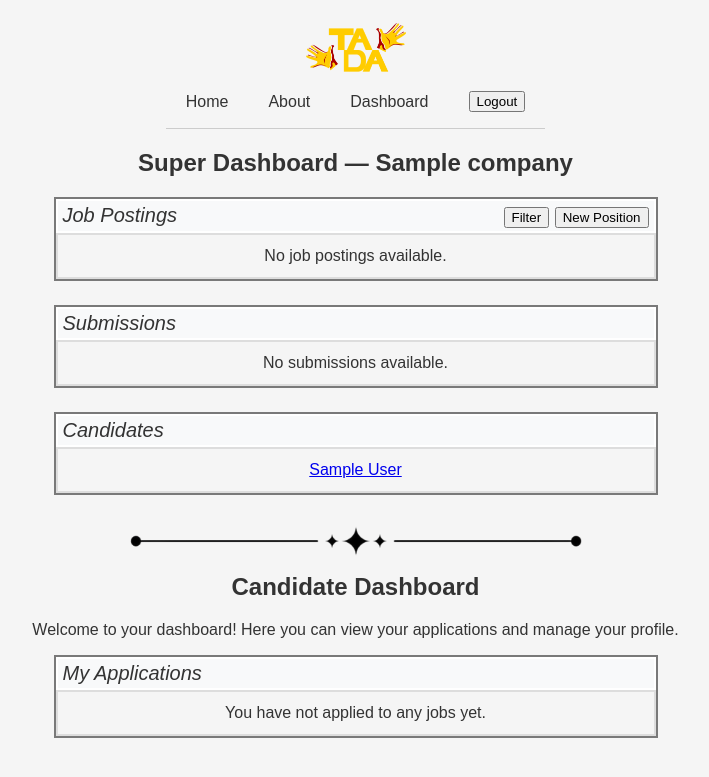
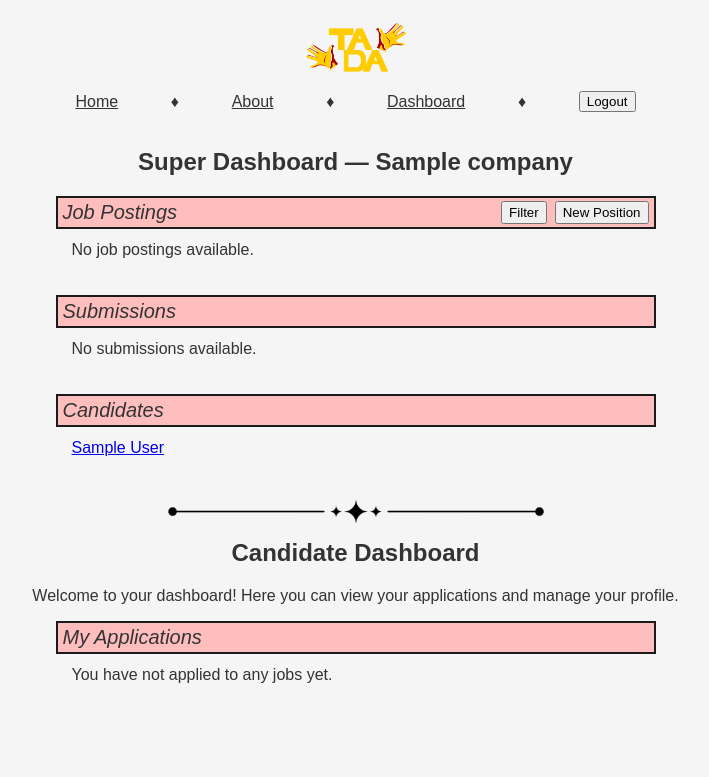
Before and after one commit to CrunchyToothpicks100/TADA, a Django app: page /dashboard/ in a window 1280 px wide. Shown: the top 777 px of the page, without its empty margins (277-986 px from the left). Run offline with Django 5.2, Linux system fonts and the light colour scheme; a user stored in the database is signed in; tables that the repository leaves empty hold one stand-in row (values such as "Sample post"); data that the repository does not hold is empty.

Commit message:
Added extra CSS and fancy line breaks

```diff
--- a/base/static/css/styles.css
+++ b/base/static/css/styles.css
@@ -20,23 +20,23 @@ h2, h1 {
 }
 
 .line-break {
-    width: min(600px, 100%);
+    width: min(500px, 77vw);
 }
 
 /* ── Navigation bar ───────────────────────────────── */
 .navbar {
-    border-bottom: 1px solid #ccc;
     padding: 16px 0;
 }
 
 .nav-list {
+    width: min(600px, 92vw);
     display: flex;
     flex-direction: row;
     align-items: center;
     list-style: none;
     padding: 0;
-    margin: 0;
-    justify-content: space-around;
+    margin: 0 auto;
+    justify-content: space-between;
 }
 
 .nav-list li {
@@ -44,13 +44,13 @@ h2, h1 {
 }
 
 .nav-list a {
-    text-decoration: none;
+    text-decoration: underline;
     color: #333;
     font-weight: 500;
 }
 
 .nav-list a:hover {
-    text-decoration: underline;
+    color: #ff0000;
 }
 
 /* ── Shared page layout ───────────────────────────── */
@@ -63,56 +63,53 @@ h2, h1 {
     width: min(600px, 92vw);
     display: flex;
     flex-direction: column;
-    border: 2px solid #797979;
     margin: 0 auto 24px auto;
 }
 
 .card-header {
-    background-color: #f8f9fa;
-    border: 2px solid #fff;
+    border: 2px solid #1b1b1b;
+    background-color: #ffbebe;
+    display: flex;
+    flex-direction: column;
+}
+
+.card-header .row-1 {
     font-size: 1.25em;
     font-style: italic;
     padding: 3px 5px;
     display: flex;
+    flex-direction: row;
     justify-content: space-between;
 }
 
-/* ── Card sub-header (filter panel) ──────────────── */
-.card-header-2 {
-    background-color: #eef0f2;
-    border-top: 1px solid #ddd;
-    border-bottom: 1px solid #ddd;
-    padding: 8px 10px;
-    display: flex;
-    flex-wrap: wrap;
-    gap: 16px;
-    align-items: center;
+.card-header .row-2 {
     font-size: 0.9em;
     font-style: normal;
+    padding: 3px 5px;
+    display: flex;
+    flex-direction: row;
+    justify-content: space-between;
 }
 
 /* ── List groups ──────────────────────────────────── */
 .list-group {
+    display: flex;
+    flex-direction: column;
     margin-bottom: 0;
+    gap: 5px;
+}
+
+.list-group * {
+    text-align: left;
 }
 
 .list-group .list-group-item {
-    border-inline: 2px solid #ddd;
     padding: 12px 16px;
     list-style-type: none;
 }
 
-.list-group .list-group-item:first-child {
-    border-top: 2px solid #ddd;
-}
-
-
 .list-group .list-group-item:first-child h3 {
-    margin-top: 0;
-}
-
-.list-group .list-group-item:last-child {
-    border-bottom: 2px solid #ddd;
+    margin-top: 5px;
 }
 
 /* ── Company selector ─────────────────────────────── */
--- a/base/templates/about.html
+++ b/base/templates/about.html
@@ -1,13 +1,16 @@
 {% extends 'master.html' %}
 
 {% block title %}
-  TADA - About Us
+    TADA - About Us
 {% endblock %}
 
 {% block style %}
 {% endblock %}
 
+{% load static %}
+
 {% block content %}
+    <img src="{% static 'images/br2.png' %}" alt="cool line break" class="line-break">
     <h1>About Us</h1>
     <p style="width: min(400px, 80%); margin: auto;">
         Welcome to my first (second, actually) Django project!
--- a/base/templates/dash-components/candidates_list.html
+++ b/base/templates/dash-components/candidates_list.html
@@ -1,7 +1,7 @@
 {# Candidates — all staff can view and make notes #}
 <div class="card">
     <div class="card-header">
-        <span>Candidates</span>
+        <span class="row-1">Candidates</span>
     </div>
     <div class="list-group">
         {% for candidate in candidates %}
--- a/base/templates/dash-components/job_postings.html
+++ b/base/templates/dash-components/job_postings.html
@@ -1,19 +1,18 @@
 {# Job Postings — admins can create/edit; staff can only view #}
 <div class="card" id="job-postings-card">
     <div class="card-header">
+        <div class="row-1">
             <span>Job Postings</span>
-        <span>
+            <span style="display: flex; gap: 8px;">
                 <button type="button" onclick="toggleJobFilters()">Filter</button>
                 {% if is_admin %}
-            <a href="{% url 'add_position' %}{% if selected_company %}?company_id={{ selected_company.id }}{% endif %}">
-                <button type="button">New Position</button>
-            </a>
+                <button type="button" onclick="location.href='{% url 'add_position' %}{% if selected_company %}?company_id={{ selected_company.id }}{% endif %}'">New Position</button>
                 {% endif %}
             </span>
         </div>
 
         {# Filter panel — hidden by default #}
-    <div class="card-header-2" id="job-filters" style="display: none;">
+        <div class="row-2" id="job-filters" style="display: none;">
             <label>
                 <input type="checkbox" id="filter-include-inactive" onchange="applyJobFilters()" checked>
                 Include inactive
@@ -29,6 +28,7 @@
                     <option value="temporary">Temporary</option>
                 </select>
             </label>
+        </div>
     </div>
 
     <div class="list-group">
--- a/base/templates/dash-components/my_applications.html
+++ b/base/templates/dash-components/my_applications.html
@@ -1,7 +1,7 @@
 {# My Applications — candidate's own submitted applications #}
 <div class="card">
     <div class="card-header">
-        My Applications
+        <span class="row-1">My Applications</span>
     </div>
     <div class="list-group">
         {% for application in applications %}
--- a/base/templates/dash-components/submissions.html
+++ b/base/templates/dash-components/submissions.html
@@ -1,7 +1,7 @@
 {# Submissions — all staff can view and set status #}
 <div class="card">
     <div class="card-header">
-        <span>Submissions</span>
+        <span class="row-1">Submissions</span>
     </div>
     <div class="list-group">
         {% for application in applications %}
--- a/base/templates/home.html
+++ b/base/templates/home.html
@@ -7,7 +7,10 @@
 {% block style %}
 {% endblock %}
 
+{% load static %}
+
 {% block content %}
+    <img src="{% static 'images/br1.png' %}" alt="cool line break" class="line-break">
     <h1>Welcome to TADA!</h1>
     <h3><a href="/application/">Apply for job!</a></h3>
 {% endblock %}
--- a/base/templates/navbar.html
+++ b/base/templates/navbar.html
@@ -1,11 +1,13 @@
 <nav class="navbar">
   <ul class="nav-list">
     <li><a href="{% url 'home' %}">Home</a></li>
+    <li>♦</li>
     <li><a href="{% url 'about' %}">About</a></li>
 
     {% if user.is_authenticated %}
+    <li>♦</li>
     <li><a href="{% url 'dashboard' %}">Dashboard</a></li>
-
+    <li>♦</li>
     <li>
       <form method="post" action="{% url 'logout' %}">
         {% csrf_token %}
@@ -13,7 +15,11 @@
       </form>
     </li>
     {% else %}
+    <li>♦</li>
     <li><a href="{% url 'login' %}">Login</a></li>
     {% endif %}
   </ul>
 </nav>
+
+{% comment %} {% load static %}
+<img src="{% static 'images/br1.png' %}" alt="cool line break" class="line-break"> {% endcomment %}
--- a/base/templates/staff/staff_dashboard.html
+++ b/base/templates/staff/staff_dashboard.html
@@ -4,15 +4,17 @@
 
 {% block style %}{% endblock %}
 
+{% load static %}
+
 {% block content %}
+    <img src="{% static 'images/br2.png' %}" alt="cool line break" class="line-break">
     <h2>Staff Dashboard — {{ selected_company.title }}</h2>
 
     {% include 'dash-components/company_selector.html' %}
     {% include 'dash-components/job_postings.html' %}
     {% include 'dash-components/submissions.html' %}
     {% if is_candidate %}
-    {% load static %}
-    <img src="{% static 'images/br1.png' %}" alt="cool line break" class="line-break">
+    <img src="{% static 'images/br2.png' %}" alt="cool line break" class="line-break">
     <h2>Candidate Dashboard</h2>
     <p>Welcome to your dashboard! Here you can view your applications and manage your profile.</p>
 
```
Lines whose indentation alone changed are shown as unchanged.
